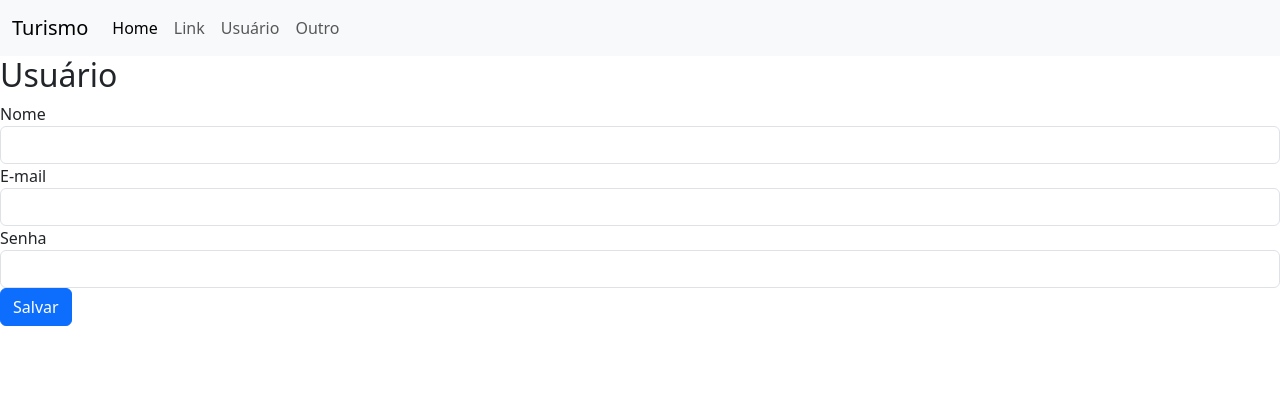
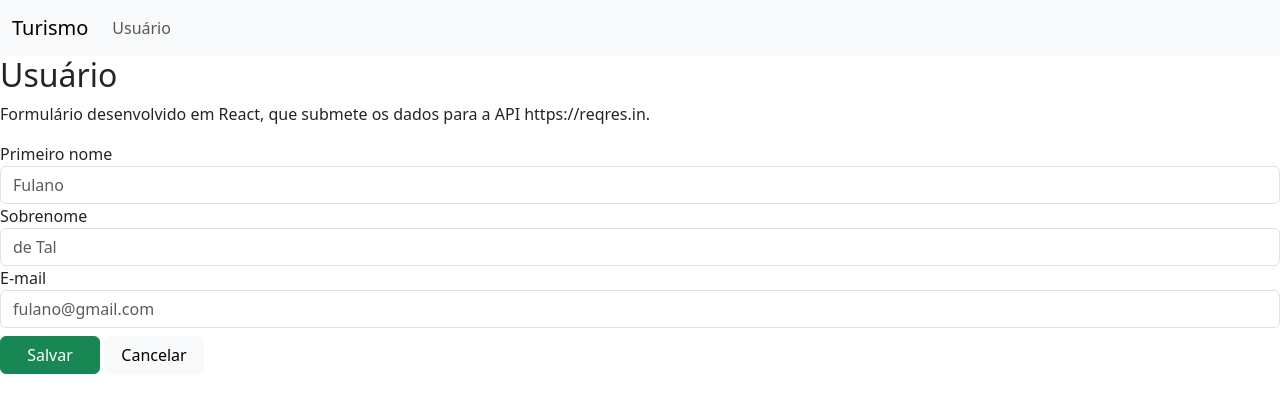
Before and after one commit to MateusArielPauli/Projeto_DevOps_FE, a React (Create React App) app: page /user/1 in a window 1280 px wide. Shown: the top 412 px of the page. Built offline with nearby package versions, Linux system fonts and the light colour scheme.

Commit message:
UserList_and_UserForm

```diff
--- a/src/App.js
+++ b/src/App.js
@@ -1,52 +1,42 @@
-import logo from "./logo.svg";
-import "./App.css";
-import MeuBotao from "./components/MeuBotao";
-import { BrowserRouter, Routes, Route, Link } from "react-router-dom";
-import AppRoutes from "./AppRoutes";
+import logo from './logo.svg';
+import './App.css';
+import MeuBotao from './components/MeuBotao';
+import { BrowserRouter as Router, Link, BrowserRouter } from 'react-router-dom';
+import AppRoutes from './AppRoutes';
 
-function Header(){
+function Header() {
   return(
-    <>
-        <nav className="navbar navbar-expand-lg bg-body-tertiary">
+    <nav className="navbar navbar-expand-lg bg-body-tertiary">
       <div className="container-fluid">
-        <Link className="navbar-brand" href="/">Turismo</Link>
+        <Link to="/" className='navbar-brand'>Turismo</Link>
+
         <button className="navbar-toggler" type="button" data-bs-toggle="collapse" data-bs-target="#navbarSupportedContent" aria-controls="navbarSupportedContent" aria-expanded="false" aria-label="Toggle navigation">
           <span className="navbar-toggler-icon"></span>
         </button>
         <div className="collapse navbar-collapse" id="navbarSupportedContent">
           <ul className="navbar-nav me-auto mb-2 mb-lg-0">
-            <li className="nav-item">
-              <a className="nav-link active" aria-current="page" href="#">Home</a>
-            </li>
-            <li className="nav-item">
-              <a className="nav-link" href="#">Link</a>
-            </li>
-            <li className="nav-item">
-              <Link to="/user" className="nav-link"> Usuário</Link>
-            </li>
 
             <li className="nav-item">
-              <Link to="/X" className="nav-link"> Outro </Link>
+              <Link to="/user" className='nav-link'>Usuário</Link>
             </li>
           </ul>
+
         </div>
       </div>
     </nav>
+  );
+}
+
+export default function App() {
+  return (
+    <>
+
+      <BrowserRouter>
+        <Header />
+
+        <AppRoutes />
+      </BrowserRouter>
+
     </>
   );
 }
-
-function App() {
-  return (
-    <>
-
-
-      <BrowserRouter>
-        <Header/>
-        <AppRoutes />
-      </BrowserRouter>
-    </>
-  );
-}
-
-export default App;
--- a/src/index.js
+++ b/src/index.js
@@ -4,8 +4,8 @@ import './index.css';
 import App from './App';
 import reportWebVitals from './reportWebVitals';
 
-import "bootstrap/dist/css/bootstrap.css"
-import "bootstrap/dist/js/bootstrap"
+import "bootstrap/dist/css/bootstrap.css";
+import "bootstrap/dist/js/bootstrap";
 
 const root = ReactDOM.createRoot(document.getElementById('root'));
 root.render(
--- a/src/views/user/UserForm.js
+++ b/src/views/user/UserForm.js
@@ -1,28 +1,184 @@
-export default function UserForm(){
-    return(
-        <>
-            <h2> Usuário </h2>
+import axios from "axios";
+import { useReducer, useState } from "react";
+import { useNavigate } from "react-router-dom";
+import { API_URL } from "../../AppConsts";
 
-            <div>
-                <div>
-                    <label>Nome</label>
-                    <input type="text" className="form-control"></input>
-                </div>
 
-                <div>
-                    <label>E-mail</label>
-                    <input type="email" className="form-control"></input>
-                </div>
+const URL = `${API_URL}/users`;
 
-                <div>
-                    <label>Senha</label>
-                    <input type="password" className="form-control"></input>
-                </div>
 
-                <div>
-                    <button type="button" className="btn btn-primary">Salvar</button>
-                </div>
-            </div>
-        </>
-    );
+/**
+ * Componente de formulário para criar e editar usuários.
+ *
+ * @returns
+ */
+export default function UserForm() {
+  const nav = useNavigate();
+
+
+  // Estado 'submitting': gerenciar se o formulário está sendo submetido.
+  const [submitting, setSubmitting] = useState(false);
+
+
+  /**
+   * Função 'formReducer' trata as possibilidades de alteração do estado
+   * do formulário (formData).
+   *
+   * Se houver a indicação de reset no evento, então os valores para o
+   * formulário é esvaziado.
+   * Caso contrário, um atributo do objeto é alterado.
+   *
+   * @param {*} state
+   * @param {*} event
+   * @returns
+   */
+  const formReducer = (state, event) => {
+    // Verifica se o evento é para resetar o formulário
+    if (event.reset)
+      // Retorna um objeto com os atributos do formulário vazios.
+      return {
+        first_name: '',
+        last_name: '',
+        email: ''
+      }
+
+
+    // Retorna um novo objeto, contendo os atributos do estado atual do objeto
+    // e adicionar o valor (event.value) a um atributo do objeto atual (event.name).
+    return {
+      ...state,
+      [event.name]: event.value
+    }
+  }
+
+
+  /**
+   * Reducer 'formData': gerenciar o estado do formulário.
+   *
+   * Recursos criados pelo useReducer:
+   *  -formData:    variável que armazena os dados do formulário (estado).
+   *  -setFormData: nome da função que deverá ser invocada para
+   *                alterar o estado do formulário.
+   *
+   * Criação do reducer: o reducer é criado por meio da função useReducer, que
+   * recebe dois parâmetros:
+   *  -função redutora: é a função responsável por alterar o estado do reducer
+   *                    toda vez que a função 'setFormData' ser invocada.
+   *  -estado inicial: um objeto, contendo os atributos que representam os
+   *                   campos do formulário.
+   */
+  const [formData, setFormData] = useReducer(formReducer, {
+    first_name: '',
+    last_name: '',
+    email: ''
+  });
+
+
+
+
+  /**
+   * Função 'handleChange' é invocada a cada mudança de valor nos
+   * campos do formulário. Esta função tem faz a solicitação de
+   * alteração de estado do formulário no reducer 'formData'.
+   *
+   * @param {*} event
+   */
+  const handleChange = event => {
+
+
+    const isCheckbox = event.target.type === 'checkbox';
+
+
+    setFormData({
+      name: event.target.name,
+      value: isCheckbox ? event.target.checked : event.target.value,
+    });
+  }
+
+
+  /**
+   * A função 'handleSave' é invocada para salvar os dados do formulário.
+   * O estado do formulário, armazenado no reducer 'formData' é enviado
+   * para a API, por meio de uma requisição HTTP.
+   *
+   * @param {*} event
+   */
+  const handleSave = event => {
+    console.log(event);
+    console.log(formData)
+    event.preventDefault();
+
+
+    // Altera o estado, indicando que o formulário está sendo submetido.
+    setSubmitting(true);
+
+
+    // Faz a requisição HTTP, pelo método POST, através da biblioteca Axios.
+    // Ao invocar a função assíncrona de requisição '.post(...)', há três funções
+    // de tratamento da resposta: then (sucesso na requisição),  catch (falha na requisição)
+    // e finally (encerramento em qualquer circunstância).
+    axios.post(URL, formData)
+      .then((res) => {
+        console.log('Resposta de sucesso da API:', res);
+
+
+        setFormData({ reset: true });
+
+
+        alert("Sucesso ao salvar!");
+      })
+      .catch(err => {
+        console.log('Resposta de erro da API:', err);
+        alert("Falha ao salvar!");
+      })
+      .finally(() => {
+        setSubmitting(false);
+      });
+  };
+
+
+  // Retorna o JSX
+  return (
+    <>
+      <h2>Usuário</h2>
+      <p>Formulário desenvolvido em React, que submete os dados para a API https://reqres.in.</p>
+
+
+      <form onSubmit={handleSave}>
+        <fieldset className="form-group" disabled={submitting}>
+          <label>Primeiro nome</label>
+          <input type="text" name="first_name" className="form-control" placeholder="Fulano"
+            onChange={handleChange} value={formData.first_name || ''} />
+        </fieldset>
+
+
+        <fieldset className="form-group" disabled={submitting}>
+          <label>Sobrenome</label>
+          <input type="text" name="last_name" className="form-control" placeholder="de Tal"
+            onChange={handleChange} value={formData.last_name || ''} />
+        </fieldset>
+
+
+        <fieldset className="form-group" disabled={submitting}>
+          <label>E-mail</label>
+          <input type="email" name="email" className="form-control" placeholder="fulano@gmail.com"
+            onChange={handleChange} value={formData.email || ''} />
+        </fieldset>
+
+
+        <div className="mt-2">
+          <button type="submit" className="btn btn-success me-1" style={{ minWidth: '100px' }}
+            disabled={submitting}>
+            <i className="fas fa-check-circle"></i> Salvar
+          </button>
+
+
+          <button className="btn btn-light" style={{ minWidth: '100px' }}
+            onClick={() => nav('/user')} disabled={submitting}>
+            <i className="fas fa-times-circle"></i> Cancelar
+          </button>
+        </div>
+      </form>
+    </ >
+  );
 }
--- a/src/views/user/UserList.js
+++ b/src/views/user/UserList.js
@@ -1,53 +1,133 @@
 import axios from "axios";
 import { useEffect, useState } from "react";
-import { API_URL } from "../../AppConsts";
+import { API_URL } from '../../AppConsts';
+import { useNavigate } from "react-router-dom";
 
+/**
+ * Componente funcional de paginação dos dados.
+ *
+ * @param {*} param0
+ * @returns
+ */
+const Pagination = ({ pages, changeActivePage, changePerPage, activePage }) => {
+  const listItems = [];
+
+
+  for (let i = 0; i < pages; i++)
+    listItems.push(
+      <li className={'page-item ' + (activePage === i + 1 ? 'active' : '')} key={i}>
+        <button type="button" className="page-link" onClick={() => changeActivePage(i + 1)} >
+          {i + 1}
+        </button>
+      </li>
+    );
+
+
+  const perPage = [5, 10, 15].map(e => (
+    <option key={e} value={e}>{e}</option>
+  ));
+
+
+  return (
+    <nav>
+      <ul className="pagination justify-content-center">
+        {listItems}
+
+
+        <li>
+          <select className="form-select ms-2" onChange={changePerPage}>{perPage}</select>
+        </li>
+      </ul>
+    </nav>);
+}
+
+
+/**
+ * Componente funcional para apresentação da lista de usuários.
+ * @returns
+ */
 export default function UserList() {
-  const [users, setUsers] = useState([]);
+  const [activePage, setActivePage] = useState(1); // Estado: gerenciar a página ativa
+  const [perPage, setPerPage] = useState(5); // Estado: gerenciar a quantidade de resultados por página
+  const [data, setData] = useState({} | []); // Estado: armazenar os dados obtidos da API
+  const nav = useNavigate(); // Navegação
 
+
+
+
+  /*
+    Effect que faz a invocação da API para receber os dados dos usuários
+    em formato JSON.
+
+    O effect observa a alteração de estado de 'activePage' e 'perPage', quando
+    algum destes estados muda, o effect é executado novamente.
+  */
   useEffect(() => {
-    axios
-      .get(API_URL + "/users")
-      .then((res) => {
-        console.log(res);
-        if (res.status == 200) {
-          setUsers(res.data.data);
-        }
-      })
-      .catch((err) => {
-        console.error(err);
-      });
-  }, []);
+    fetch(`${API_URL}/users?page=${activePage}&per_page=${perPage}`)
+      .then(response => response.json())
+      .then(data => setData(data));
+  }, [activePage, perPage]);
+
+
+
+
+  /**
+   * Função para alterar o valor (estado) da página ativa.
+   *
+   * @param {Number} page
+   */
+  function changeActivePage(page = 1) {
+    setActivePage(page);
+  }
+
+
+  /**
+   * Função para alterar o valor (estado) da quantidade de resultados por página.
+   *
+   * @param {Number} event
+   */
+  function changePerPage(event) {
+    setPerPage(event.target.value);
+  }
+
+
+  /**
+   * Variável (array) que armazena as linhas para mostrar na tabela de usuários.
+   */
+  let userItems = data.data?.map(item => (
+    <tr key={item.id}>
+      <td><img className='avatar' src={item.avatar} alt={item.fisrt_name} /></td>
+      <td>{item.first_name} {item.last_name}</td>
+      <td>{item.email}</td>
+    </tr>
+  ));
+
 
   return (
     <>
-      <h2> Usuário </h2>
+      <h2>
+        Usuários
+        <button className="btn btn-primary ms-2" onClick={() => nav('/user/new')}>
+          <i className="fas fa-plus-circle"></i> New
+        </button>
+      </h2>
+      <p>Lista de usuários obtidos a partir da API https://reqres.in.</p>
 
-      <table className="table">
+
+      <table className='table table-striped'>
         <thead>
-          <tr>
-            <th></th>
-            <th>Nome</th>
-            <th>Email</th>
-          </tr>
+          <tr><th></th><th>Nome</th><th>E-mail</th></tr>
         </thead>
-
         <tbody>
-          {users.map((u) => (
-            <tr>
-              <td>
-                <img src={u.avatar} />
-              </td>
-              <td>
-                {u.first_name} {u.last_name}
-              </td>
-              <td>
-                {u.email} {}
-              </td>
-            </tr>
-          ))}
+          {userItems}
         </tbody>
       </table>
+
+
+      <Pagination pages={data.total_pages}
+        changeActivePage={changeActivePage}
+        changePerPage={changePerPage}
+        activePage={activePage} />
     </>
   );
 }
```
Also changed, not shown: src/App.css (line endings or trailing spaces), src/index.css (line endings or trailing spaces), src/reportWebVitals.js (line endings or trailing spaces), src/setupTests.js (line endings or trailing spaces), src/views/Home.js (line endings or trailing spaces), 1 other file (tests, documents, lock files or other folders).
